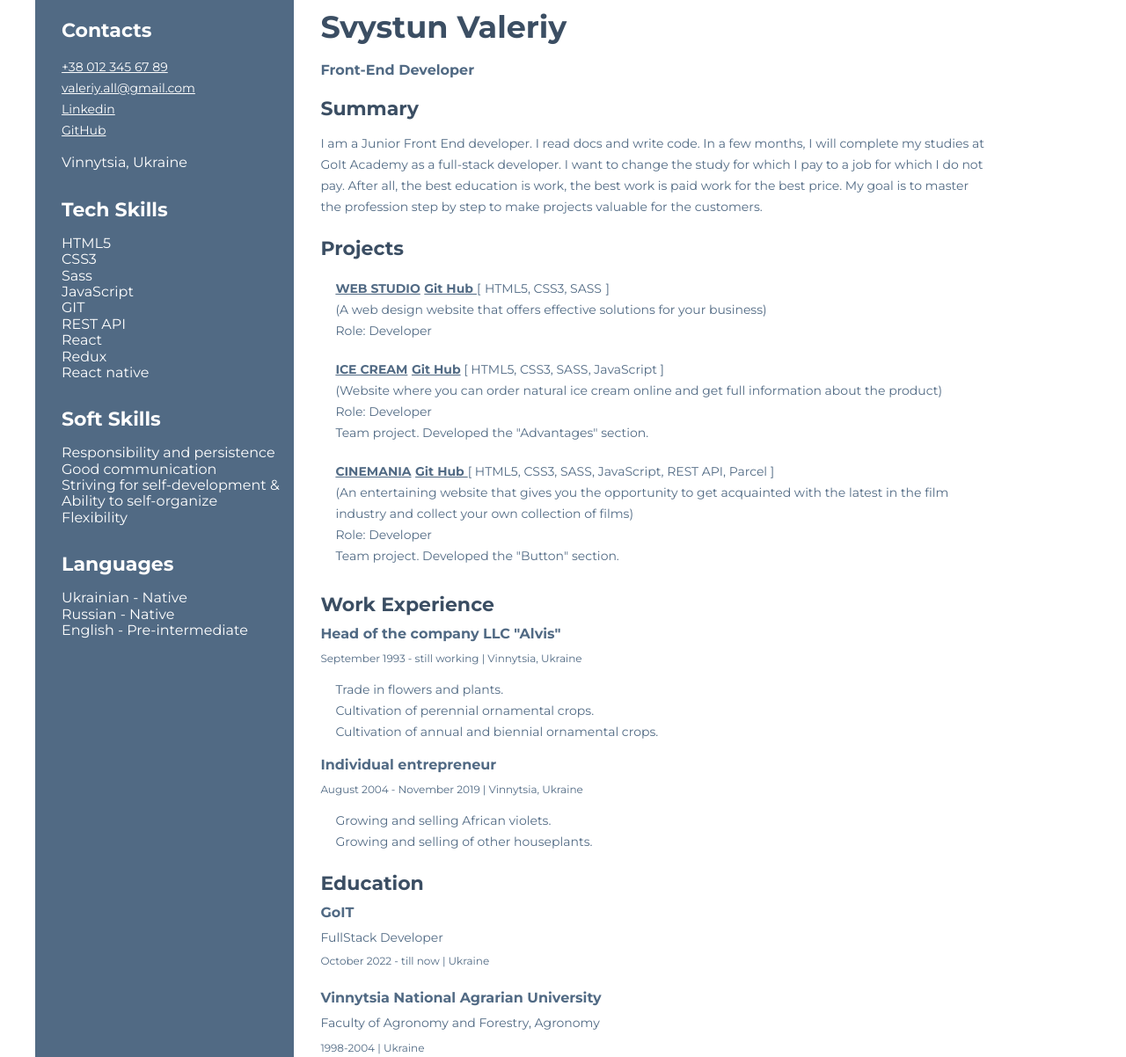
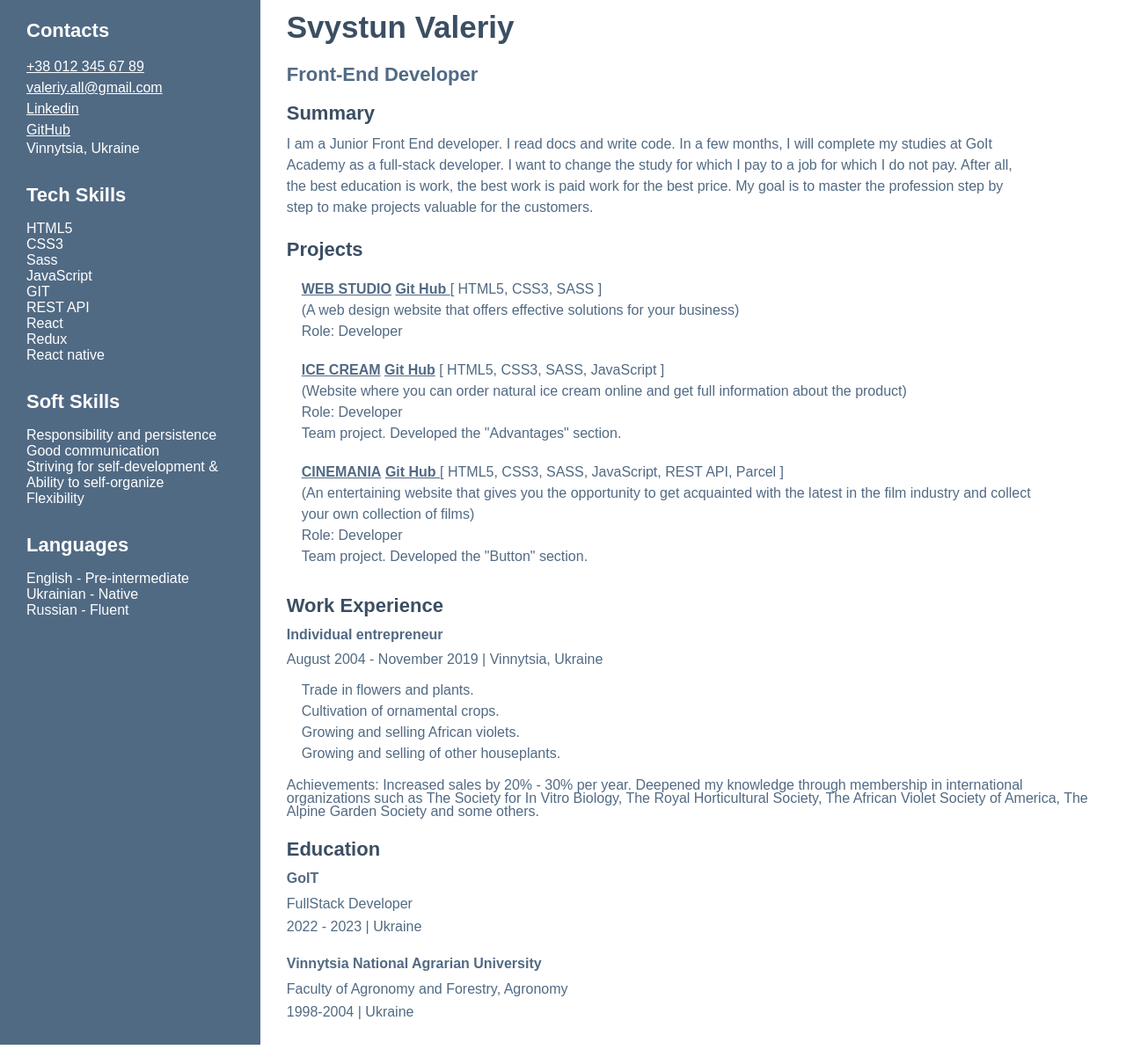
Before and after one commit to ValeriyVinn/cv, a plain HTML site: page index.html in a window 1280 px wide. Shown: the part 27-1229 px from the top of the page at 88% size. Drawn offline with nearby package versions, Linux system fonts and the light colour scheme.

Commit message:
Indents, fonts, achievements...

```diff
--- a/css/style.css
+++ b/css/style.css
@@ -16,12 +16,17 @@ ul {
   padding-left: 0;
 }
 
+p {
+  padding: 0;
+  margin: 0;
+}
+
 /* main inf cont  sectiom */
 
 .main-container {
   display: flex;
   flex-direction: row-reverse;
-  width: 1200px;
+  /* width: 1200px; */
   background-color: #ffffff;
   margin: 0 auto;
 }
@@ -33,20 +38,20 @@ ul {
 
 .main-inf-cont {
   padding: 30px;
-  /* width: 90%; */
+  width: 250%;
 }
 
 .about-me-profession {
-  font-style: normal;
+  /* font-style: normal; */
   font-weight: bold;
-  font-size: 16px;
+  font-size: 22px;
   line-height: 17px;
   color: rgb(81, 106, 132);
   margin-bottom: 20px;
 }
 
 .about-me-name {
-  font-style: normal;
+  /* font-style: normal; */
   font-weight: bold;
   font-size: 35px;
   line-height: 55px;
@@ -57,7 +62,7 @@ ul {
 .about-me-description {
   font-style: normal;
   font-weight: normal;
-  font-size: 14px;
+  font-size: 16px;
   line-height: 24px;
   color: rgb(81, 106, 132);
   width: 90%;
@@ -92,7 +97,7 @@ ul {
   color: rgb(81, 106, 132);
   font-style: normal;
   font-weight: normal;
-  font-size: 14px;
+  font-size: 16px;
   line-height: 24px;
   /* margin-left: 5px; */
 }
@@ -100,7 +105,7 @@ ul {
 .my-projects-link {
   color: rgb(81, 106, 132);
   font-weight: bold;
-  font-size: 14px;
+  font-size: 16px;
   line-height: 24px;
 }
 
@@ -113,7 +118,7 @@ ul {
 .my-projects-brecket {
   font-style: normal;
   font-weight: normal;
-  font-size: 14px;
+  font-size: 16px;
   line-height: 24px;
   color: rgb(81, 106, 132);
 }
@@ -135,7 +140,7 @@ ul {
 .my-work-exp-period {
   font-style: normal;
   font-weight: normal;
-  font-size: 12px;
+  font-size: 16px;
   line-height: 15px;
   color: rgb(81, 106, 132);
   margin: 0 0 10px 0;
@@ -152,7 +157,7 @@ ul {
 .my-work-exp-duti {
   font-style: normal;
   font-weight: normal;
-  font-size: 14px;
+  font-size: 16px;
   line-height: 24px;
   color: rgb(81, 106, 132);
 }
@@ -174,7 +179,7 @@ ul {
 .my-education-prof {
   font-style: normal;
   font-weight: normal;
-  font-size: 14px;
+  font-size: 16px;
   line-height: 17px;
   color: rgb(81, 106, 132);
   margin: 0 0 10px 0;
@@ -183,7 +188,7 @@ ul {
 .my-education-period {
   font-style: normal;
   font-weight: normal;
-  font-size: 12px;
+  font-size: 16px;
   line-height: 15px;
   color: rgb(81, 106, 132);
 }
@@ -215,18 +220,20 @@ ul {
 .contacts-sect-type {
   font-style: normal;
   font-weight: bold;
-  font-size: 14px;
+  font-size: 16px;
   line-height: 24px;
   color: #fff;
   margin-right: 5px;
+
 }
 
 .contacts-sect-link {
   font-style: normal;
   font-weight: normal;
-  font-size: 14px;
+  font-size: 16px;
   line-height: 24px;
   color: #ffffff;
+
 }
 
 .contacts-sect-link:hover,
@@ -235,17 +242,16 @@ ul {
   transition: color 300ms cubic-bezier(0.4, 0, 0.2, 1);
 
 }
-.social__icon {
-  fill: #0c0300;
-}
-/* sidebar sectiom tech skills */
+
 
 .Tech-Skills-item {
   color: white;
   padding-right: 10px;
+
 }
 
 .Tech-Skills-item-text {
+  font-size: 16px;
   color: rgb(255, 255, 255);
 }
 
@@ -256,9 +262,11 @@ ul {
   font-weight: bold;
   font-size: 22px;
   line-height: 27px;
+
 }
 
 .soft-Skills-item {
+  font-size: 16px;
   color: yellow;
 }
 
@@ -267,10 +275,12 @@ ul {
 }
 
 .list {
+  font-size: 16px;
   list-style: none;
 }
 
 .sidebar-sections-indent {
+  font-size: 16px;
   padding-left: 30px;
   margin-top: 30px;
 }
--- a/index.html
+++ b/index.html
@@ -7,17 +7,17 @@
     <title>Resume</title>
     <link rel="preconnect" href="https://fonts.googleapis.com" />
     <link rel="preconnect" href="https://fonts.gstatic.com" crossorigin />
-    <link
+    <!-- <link
       href="https://fonts.googleapis.com/css2?family=Montserrat:wght@400;700&display=swap"
       rel="stylesheet"
-    />
-    <link
+    /> -->
+    <!-- <link
       rel="stylesheet"
       href="https://cdnjs.cloudflare.com/ajax/libs/modern-normalize/1.1.0/modern-normalize.min.css"
       integrity="sha512-wpPYUAdjBVSE4KJnH1VR1HeZfpl1ub8YT/NKx4PuQ5NmX2tKuGu6U/JRp5y+Y8XG2tV+wKQpNHVUX03MfMFn9Q=="
       crossorigin="anonymous"
       referrerpolicy="no-referrer"
-    />
+    /> -->
     <link rel="stylesheet" href="css/style.css" />
   </head>
   <body class="main-container">
@@ -32,10 +32,12 @@
       <!-- <div class="about-me-section"> -->
       <h3 class="main-content-title">Summary</h3>
       <p class="about-me-description">
-        I am a Junior Front End developer. I read docs and write code. In a few months, I will complete my studies at GoIt Academy as a full-stack developer. I want to change the study for which I pay to a job for which
+        I am a Junior Front End developer. I read docs and write code. In a few
+        months, I will complete my studies at GoIt Academy as a full-stack
+        developer. I want to change the study for which I pay to a job for which
         I do not pay. After all, the best education is work, the best work is
-        paid work for the best price. My goal is to master the profession step by
-        step to make projects valuable for the customers.
+        paid work for the best price. My goal is to master the profession step
+        by step to make projects valuable for the customers.
       </p>
       <!-- </div>             -->
       <!-- my projects cont-->
@@ -141,7 +143,7 @@
         <h3 class="main-content-title">Work Experience</h3>
 
         <!-- company 2-->
-        <div>
+        <!-- <div>
           <h4 class="my-work-exp-position">
             Head of the company
             <span class="my-work-exp-company">LLC "Alvis"</span>
@@ -159,7 +161,7 @@
               Cultivation of annual and biennial ornamental crops.
             </li>
           </ul>
-        </div>
+        </div> -->
 
         <!-- company 1-->
         <div>
@@ -169,6 +171,14 @@
             <span class="my-work-exp-divider">|</span> Vinnytsia, Ukraine
           </p>
           <ul class="my-work-exp-duties">
+            <li class="my-work-exp-duti">Trade in flowers and plants.</li>
+            <li class="my-work-exp-duti">
+              Cultivation of ornamental crops.
+            </li>
+            <!-- <li class="my-work-exp-duti">
+              Cultivation of annual and biennial ornamental crops.
+            </li> -->
+
             <li class="my-work-exp-duti">
               Growing and selling African violets.
             </li>
@@ -176,6 +186,10 @@
               Growing and selling of other houseplants.
             </li>
           </ul>
+          <p class="my-work-exp-period">
+            Achievements: Increased sales by 20% - 30% per year. Deepened my knowledge through membership in international organizations such as The Society for In Vitro Biology, The Royal Horticultural Society, The African Violet Society of America, The Alpine Garden Society and some others.
+
+          </p>
         </div>
       </div>
 
@@ -187,7 +201,7 @@
           <h3 class="my-education-place">GoIT</h3>
           <h4 class="my-education-prof">FullStack Developer</h4>
           <p class="my-work-exp-period">
-            October 2022 - till now
+            2022 - 2023
             <span class="my-work-exp-divider">|</span> Ukraine
           </p>
         </div>
@@ -242,8 +256,9 @@
               >GitHub</a
             >
           </li>
+
           <li class="Tech-Skills-item">
-            <p class="contacts-sect-address">Vinnytsia, Ukraine</p>
+            <p>Vinnytsia, Ukraine</p>
           </li>
         </ul>
       </div>
@@ -317,13 +332,13 @@
 
         <ul class="">
           <li class="soft-Skills-item">
+            <span class="soft-Skills-text">English - Pre-intermediate</span>
+          </li>
+          <li class="soft-Skills-item">
             <span class="soft-Skills-text">Ukrainian - Native</span>
           </li>
           <li class="soft-Skills-item">
-            <span class="soft-Skills-text">Russian - Native</span>
-          </li>
-          <li class="soft-Skills-item">
-            <span class="soft-Skills-text">English - Pre-intermediate</span>
+            <span class="soft-Skills-text">Russian - Fluent</span>
           </li>
         </ul>
       </div>
```
